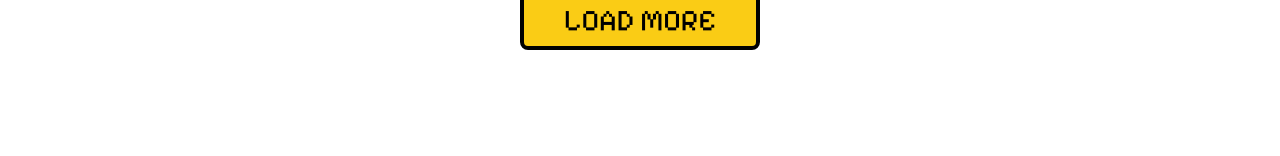
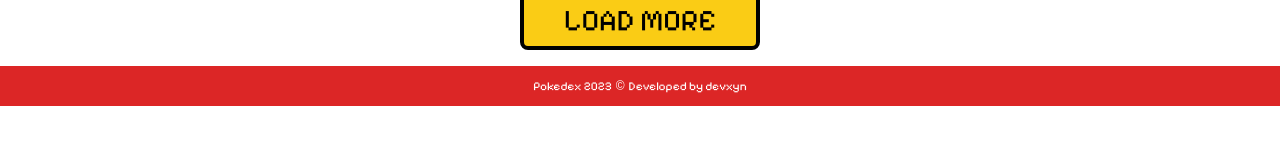
Before and after one commit to devxyn/pokedex, a React (Vite) app: page / in a window 1280 px wide. Shown: the part 139-295 px from the top of the page. Built offline with nearby package versions, Linux system fonts and the light colour scheme; no server answers.

Commit message:
feat: added styling in SearchData.jsx

```diff
--- a/src/App.jsx
+++ b/src/App.jsx
@@ -4,6 +4,7 @@ import Header from "./components/Header";
 import Pokedex from "./components/Pokedex";
 import SearchData from "./components/SearchData";
 import AllData from "./components/AllData";
+import Footer from "./components/Footer";
 
 function App() {
   const [data, setData] = useState([]);
@@ -58,6 +59,7 @@ function App() {
         </Pokedex>
       )}
       {searchInfo && searchInput && <SearchData data={searchInfo} imageUrl={imageUrl} />}
+      {!searchInput && <Footer />}
     </>
   );
 }
--- a/src/components/Footer.jsx
+++ b/src/components/Footer.jsx
@@ -1,5 +1,9 @@
 const Footer = () => {
-  return <div>Footer</div>;
+  return (
+    <footer className="flex justify-center items-center text-white text-xs h-10 w-full bg-red-600">
+      Pokedex 2023 <span className="mx-1"> &copy;</span> Developed by devxyn
+    </footer>
+  );
 };
 
 export default Footer;
--- a/src/components/SearchData.jsx
+++ b/src/components/SearchData.jsx
@@ -1,10 +1,18 @@
 /* eslint-disable react/prop-types */
 const SearchData = ({ data, imageUrl }) => {
+  console.log(data);
   return (
-    <div>
-      <img src={`${imageUrl}${data.name}.jpg`} alt={data.name} />
-      <div>
-        <h2>{data.name}</h2>
+    <div className="h-screen flex justify-center items-center gap-20 py-20">
+      <img
+        className="h-[400px] p-4 rounded-2x"
+        src={`${imageUrl}${data.name}.jpg`}
+        alt={data.name}
+      />
+      <div className=" text-5xl h-max leading-relaxed">
+        <h2>Name: {data.name}</h2>
+        <h2>Pokemon ID: {data.id}</h2>
+        <h2>Height: {data.height}</h2>
+        <h2>Weight: {data.weight}</h2>
       </div>
     </div>
   );
--- a/src/index.css
+++ b/src/index.css
@@ -6,4 +6,8 @@
   * {
     font-family: "Pixelify Sans", sans-serif;
   }
+
+  span {
+    font-family: sans-serif;
+  }
 }
```
